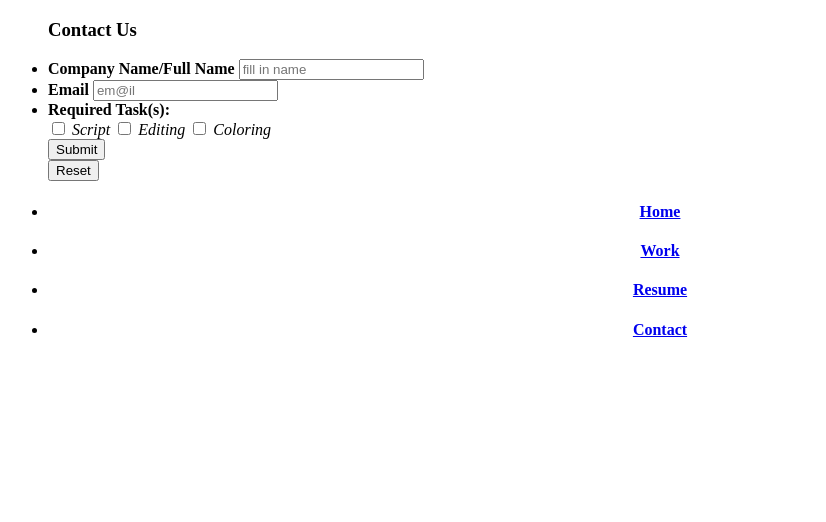
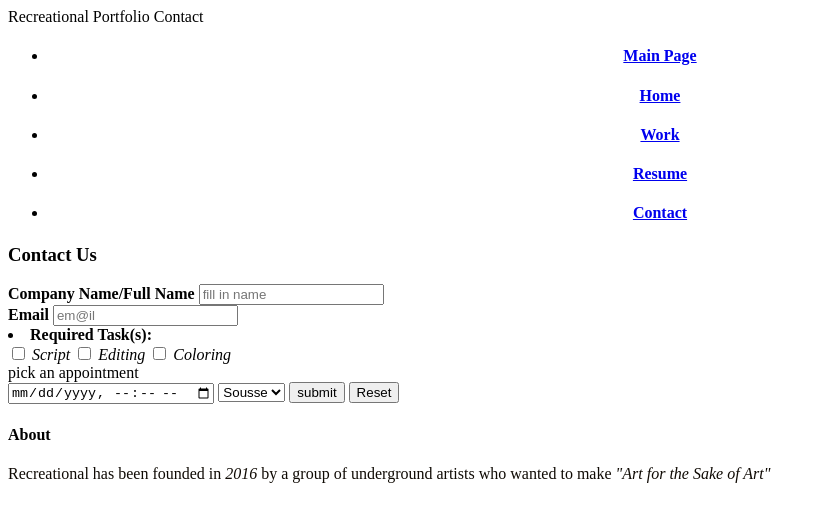
Before and after one commit to azzahraa/checkpoint-html, a plain HTML site: page Page4.html in a window 1280 px wide. Shown: the whole page, without its empty margins (0-826 px from the left). Drawn offline with Linux system fonts and the light colour scheme.

Commit message:
Add files via upload

```diff
--- a/Page4.html
+++ b/Page4.html
@@ -1,41 +1,69 @@
 <!DOCTYPE html>
 <html lang="en">
   <head>
-    <meta charset="UTF-8">
-    <meta name="viewport" content="width=device-width, initial-scale=1.0">
+    <meta charset="UTF-8" />
+    <meta name="viewport" content="width=device-width, initial-scale=1.0" />
     <title>Document</title>
   </head>
   <body>
+    <header>Recreational Portfolio Contact</header>
       <ul>
-         <label for="contact"><h3><b>Contact Us</b></h3></label>
+        <li id="Page0"><a href="index.html"><h4 style="text-align: center;">Main Page</h4></a></li>
+        <li id="Page1">
+          <a href="Page1.html"><h4 style="text-align: center;">Home</h4></a>
+        </li>
+        <li id="Page2">
+          <a href="Page2.html"><h4 style="text-align: center;">Work</h4></a>
+        </li>
+        <li id="Page3">
+          <a href="Page3.html"><h4 style="text-align: center;">Resume</h4></a>
+        </li>
+        <li id="Page4">
+          <a href="Page4.html"><h4 style="text-align: center;">Contact</h4></a>
+        </li>
+      </ul>
+
+      <h3>Contact Us</h3>
     <form>
-           <li><label for="company name/full name"><b style="text-align: left;">Company Name/Full Name</b></label>
-             <input type="text" id="company name/full name" placeholder="fill in name"/>
-             <br></li>
+      <label for="company name/full name">
+        <b style="text-align: left;">Company Name/Full Name</b>
+      </label>
+      <input
+        type="text"
+        id="company name/full name"
+        placeholder="fill in name"
+      />
+      <br />
+
+      <label for="email"><b style="text-align: left;">Email</b></label>
+      <input type="email" id="email" placeholder="em@il" required/><br />
+
+      <li>
+        <label><b style="text-align: left;">Required Task(s):</b></label
+        ><br />
+      </li>
+      <input type="checkbox" id="Task1" name="script" />
+      <label for="Task1"><i style="text-align: left;">Script</i></label>
+      <input type="checkbox" id="Task2" name="Editing" value="Editing" />
+      <label for="Task2"><i style="text-align: left;">Editing</i></label>
+      <input type="checkbox" id="Task3" name="Coloring" value="Coloring" />
+      <label for="Task3"><i style="text-align: left;">Coloring</i></label
+      ><br />
+      <label>pick an appointment</label><br />
+      <input type="datetime-local" />
+      <select name="place of appointment"
+        ><br />
+        <option>Sousse</option>
+        <option>Tunis</option>
+        <option>Tozeur</option>
+      </select>
+      <input type="submit" value="submit" />
+      <input type="reset" />
     </form>
-          <form>
-            <li><label for="email"><b style="text-align: left;">Email</b></label>
-             <input type="email" id="email" placeholder="em@il"/><br></li>
-          </form>
-          <form action="/contact_page.php" method="GET">
-                <li><label><b style="text-align: left;">Required Task(s):</b></label><br></li>
-                 <input type="checkbox" id="Task1" name="script"/>
-                 <label for="Task1"><i style="text-align: left;">Script</i></label>
-                 <input type="checkbox" id="Task2" name="Editing" value="Editing">
-                 <label for="Task2"><i style="text-align: left;">Editing</i></label>
-                 <input type="checkbox" id="Task3" name="Coloring" value="Coloring">
-                 <label for="Task3"><i style="text-align: left;">Coloring</i></label>
-          </form>
-          <form><input type="submit"/></form>
-          <form> <input type="reset"/></form>
-        </ul>
+    <footer>
+      <h4>About</h4>
+        <p style="color:rgb(15, 10, 4)">Recreational has been founded in <i>2016</i> by a group of underground artists who
+            wanted to make <i>"Art for the Sake of Art"</i> </p>
+    </footer>
   </body>
-<footer>
-    <ul>
-        <li id="Page1"><a href="Page1.html"><h4 style="text-align: center;">Home</h4></a></li>
-        <li id="Page2"><a href="Page2.html"><h4 style="text-align: center;">Work</h4></a></li>
-        <li id="Page3"><a href="Page3.html"><h4 style="text-align: center;">Resume</h4></a></li>
-        <li id="Page4"><a href="Page4.html"><h4 style="text-align: center ;">Contact</h4></a></li>
-     </ul>
-</footer>
 </html>
```
Also changed, not shown: Page1.html (+13 -8 lines), Page2.html (+13 -8 lines), Page3.html (+21 -12 lines), index.html (+26 -12 lines). Lines whose indentation alone changed are shown as unchanged.
